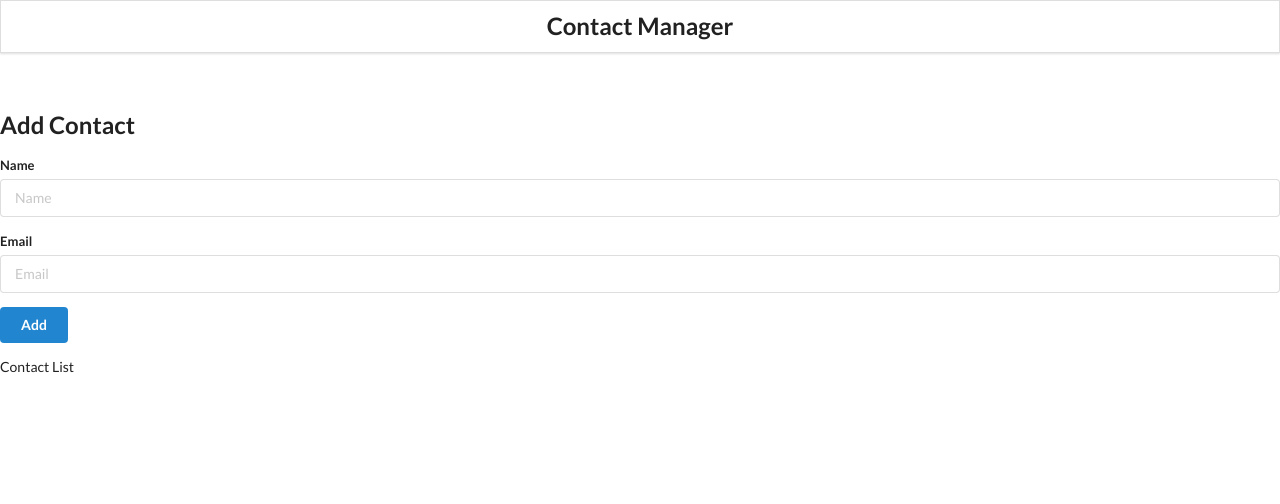
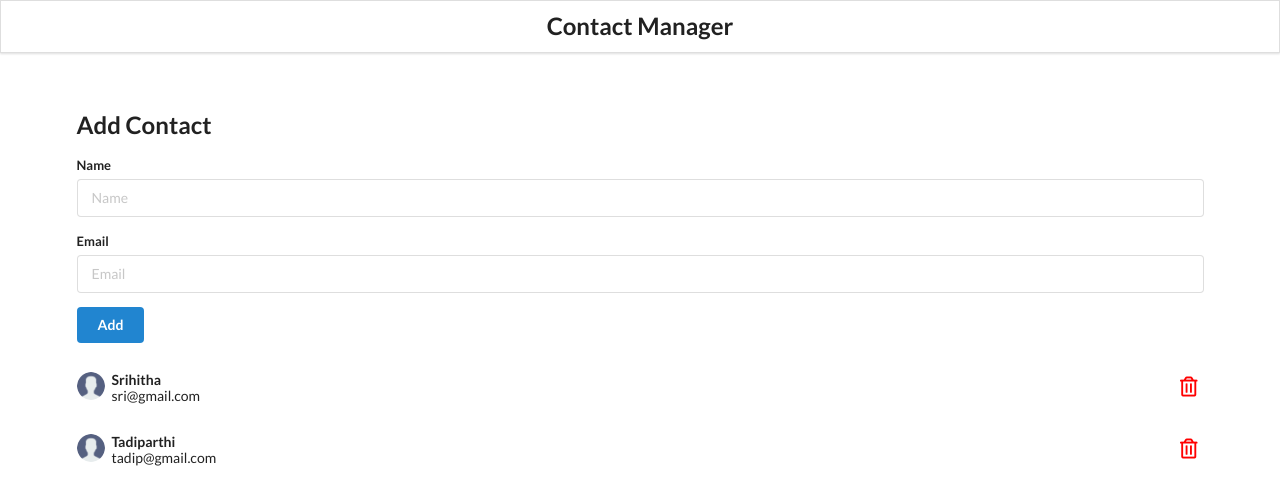
Before and after one commit to Srihitha18798/ContactApp, a React (Create React App) app: page / in a window 1280 px wide. Shown: the top 504 px of the page. Built offline with nearby package versions, Linux system fonts and the light colour scheme.

Commit message:
Update code

```diff
--- a/src/components/App.js
+++ b/src/components/App.js
@@ -5,11 +5,24 @@ import AddContact from './AddContact';
 import ContactList from './ContactList';
 
 function App() {
+
+  const contacts=[
+    {
+      id:"1",
+      name:"Srihitha",
+      email:"sri@gmail.com"
+    },
+    {
+      id:"2",
+      name:"Tadiparthi",
+      email:"tadip@gmail.com"
+    },
+  ];
   return (
-    <div>
+    <div className="ui container">
       <Header />
       <AddContact />
-      <ContactList />
+      <ContactList contacts={contacts}/>
     </div>
   );
 }
--- a/src/components/ContactCard.js
+++ b/src/components/ContactCard.js
@@ -0,0 +1,19 @@
+import React from "react";
+import user from "../images/user.png";
+
+const ContactCard = (props) => {
+    const {id,name,email}=props.contact
+  return (
+    <div className="item">
+        <img className="ui avatar image" src={user} alt="user" />
+      <div className="content">
+        <div className="header">{name}</div>
+        <div>{email}</div>
+      </div>
+      <i className="trash alternate outline icon"
+      style={{ color: "red", marginTop: "7px" }}></i>
+    </div>
+  );
+};
+
+export default ContactCard;
--- a/src/components/ContactList.js
+++ b/src/components/ContactList.js
@@ -1,8 +1,18 @@
 import React from "react";
+import ContactCard from "./ContactCard";
 
-const ContactList = () => {
+const ContactList = (props) => {
+    console.log(props);
+
+    const renderContactList = props.contacts.map((contact)=>{
+        return(
+            <ContactCard contact={contact}></ContactCard>
+        );
+    });
     return(
-        <div className="ui called list">Contact List</div>
+        <div className="ui called list">
+            {renderContactList}
+            </div>
     );
 
 };
```
Also changed, not shown: src/images/user.png (added).
